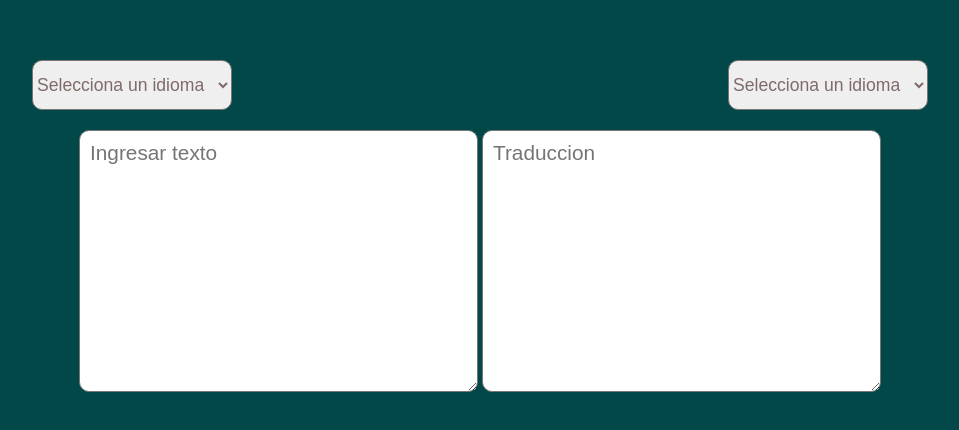
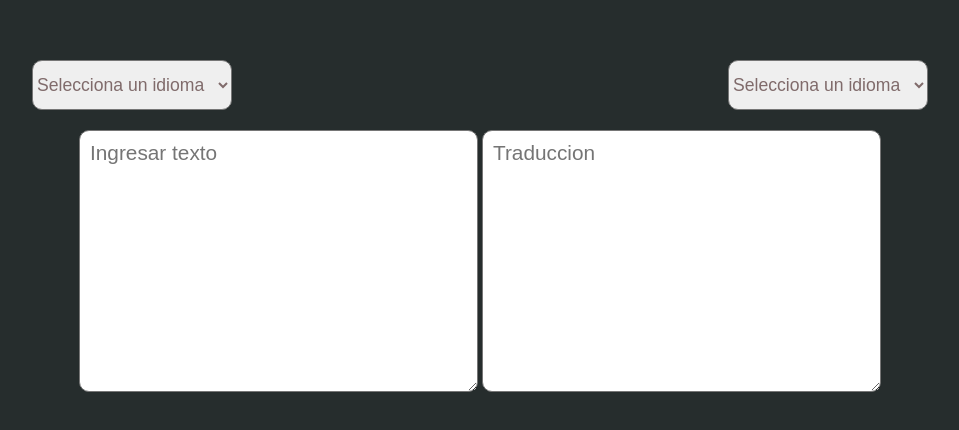
Before and after one commit to GuauDev/Traductor, a plain HTML site: page index.html in a window 1280 px wide. Shown: the part 172-602 px from the top of the page, without its empty margins (160-1119 px from the left). Drawn offline with Linux system fonts and the light colour scheme; no server answers.

Commit message:
subo un nuevo color de fondo

```diff
--- a/style.css
+++ b/style.css
@@ -4,7 +4,7 @@
     box-sizing: border-box;
 }
 body{
-    background-color: rgba(3, 72, 72, 0.999999);
+    background-color: rgb(38 45 45 / 100%);
 }
 
 body #container{
```
